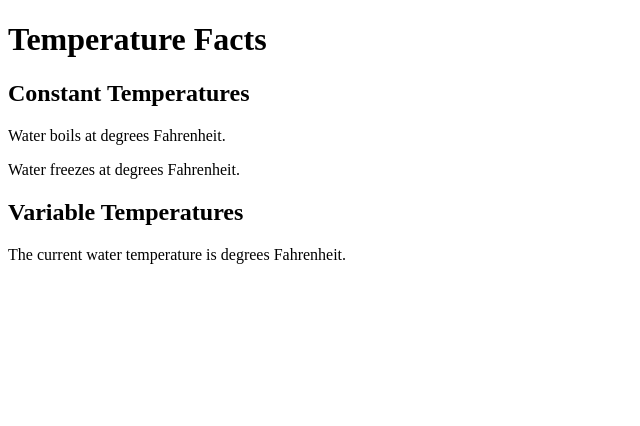
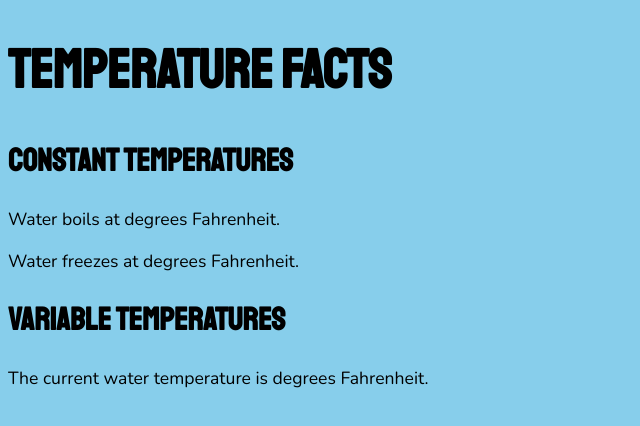
Before and after one commit to siarraprice/m10-hw10-price-siarra, a plain HTML site: page index.html in a window 1280 px wide. Shown: the whole page, without its empty margins (0-640 px from the left). Drawn offline with nearby package versions, Linux system fonts and the light colour scheme.

Commit message:
Added font and color styling to page

```diff
--- a/index.html
+++ b/index.html
@@ -4,6 +4,9 @@
     <meta charset="utf-8">
     <meta name="viewport" content="width=device-width, initial-scale=1, shrink-to-fit=no">
     <link rel="stylesheet" type="text/css" href="main.css">
+
+    <link href="https://fonts.googleapis.com/css?family=Nunito|Staatliches&display=swap" rel="stylesheet">
+
     <title>Homework 10</title>
   </head>
   <body>
--- a/main.css
+++ b/main.css
@@ -1,3 +1,21 @@
+html {
+  background: skyblue;
+}
+
+h1 {
+  font-family: 'Staatliches', cursive;
+  font-size: 3.4rem;
+}
+
+h2 {
+  font-family: 'Staatliches', cursive;
+  font-size: 2rem;
+}
+
+p {
+  font-family: 'Nunito', sans-serif;
+  font-size: 1.1rem;
+}
 
 .hide {
   opacity: 0;
```
